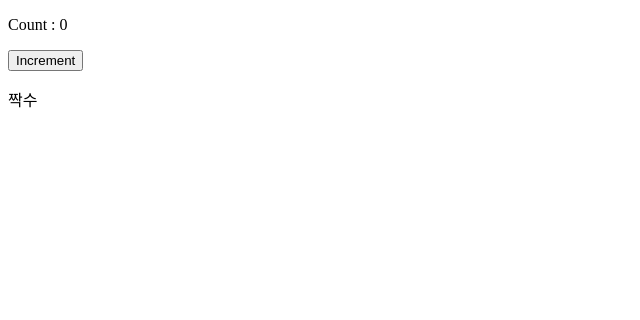
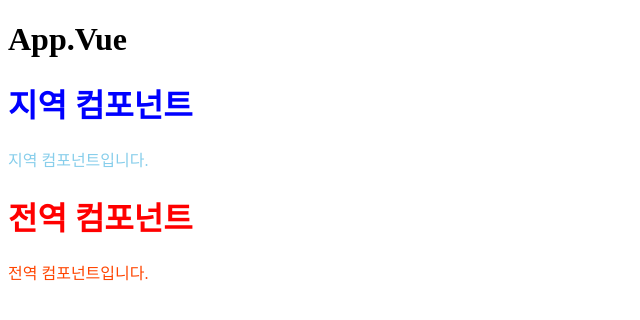
Before and after one commit to bani92/vue_practice, a Vue app: page / in a window 1280 px wide. Shown: the top 320 px of the page, without its empty margins (0-640 px from the left). Built offline with nearby package versions, Linux system fonts and the light colour scheme.

Commit message:
[20251121] components

```diff
--- a/src/App.vue
+++ b/src/App.vue
@@ -1,33 +1,17 @@
 <template>
   <div>
-    <p>Count : {{ count }}</p>
-    <button @click="increment">Increment</button>
-    <p>{{ y }}</p>
+    <h1>App.Vue</h1>
+    <!-- 파스칼 케이스  -->
+    <LocalChild />
+    <GlobalChild />
   </div>
 </template>
 
 <script>
+import LocalChild from "./components/LocalChild.vue";
 export default {
-  data() {
-    return {
-      count: 0,
-      y: "짝수",
-    };
-  },
-  methods: {
-    increment() {
-      this.count++;
-    },
-  },
-  watch: {
-    count(newVal, oldVal) {
-      console.log(`Count changed from ${oldVal} to ${newVal}`);
-      if (newVal % 2 === 0) {
-        this.y = "짝수";
-      } else {
-        this.y = "홀수";
-      }
-    },
+  components: {
+    LocalChild,
   },
 };
 </script>
--- /dev/null
+++ b/src/components/GlobalChild.vue
@@ -0,0 +1,13 @@
+<template>
+  <h1>전역 컴포넌트</h1>
+  <p>전역 컴포넌트입니다.</p>
+</template>
+
+<style scoped>
+h1 {
+  color: red;
+}
+p {
+  color: orangered;
+}
+</style>
--- /dev/null
+++ b/src/components/LocalChild.vue
@@ -0,0 +1,13 @@
+<template>
+  <h1>지역 컴포넌트</h1>
+  <p>지역 컴포넌트입니다.</p>
+</template>
+
+<style scoped>
+h1 {
+  color: blue;
+}
+p {
+  color: skyblue;
+}
+</style>
--- a/src/main.js
+++ b/src/main.js
@@ -1,4 +1,8 @@
 import { createApp } from "vue";
 import App from "./App.vue";
+import GlobalChild from "./components/GlobalChild.vue";
 
-createApp(App).mount("#app");
+const app = createApp(App);
+
+app.component("GlobalChild", GlobalChild);
+app.mount("#app");
```
